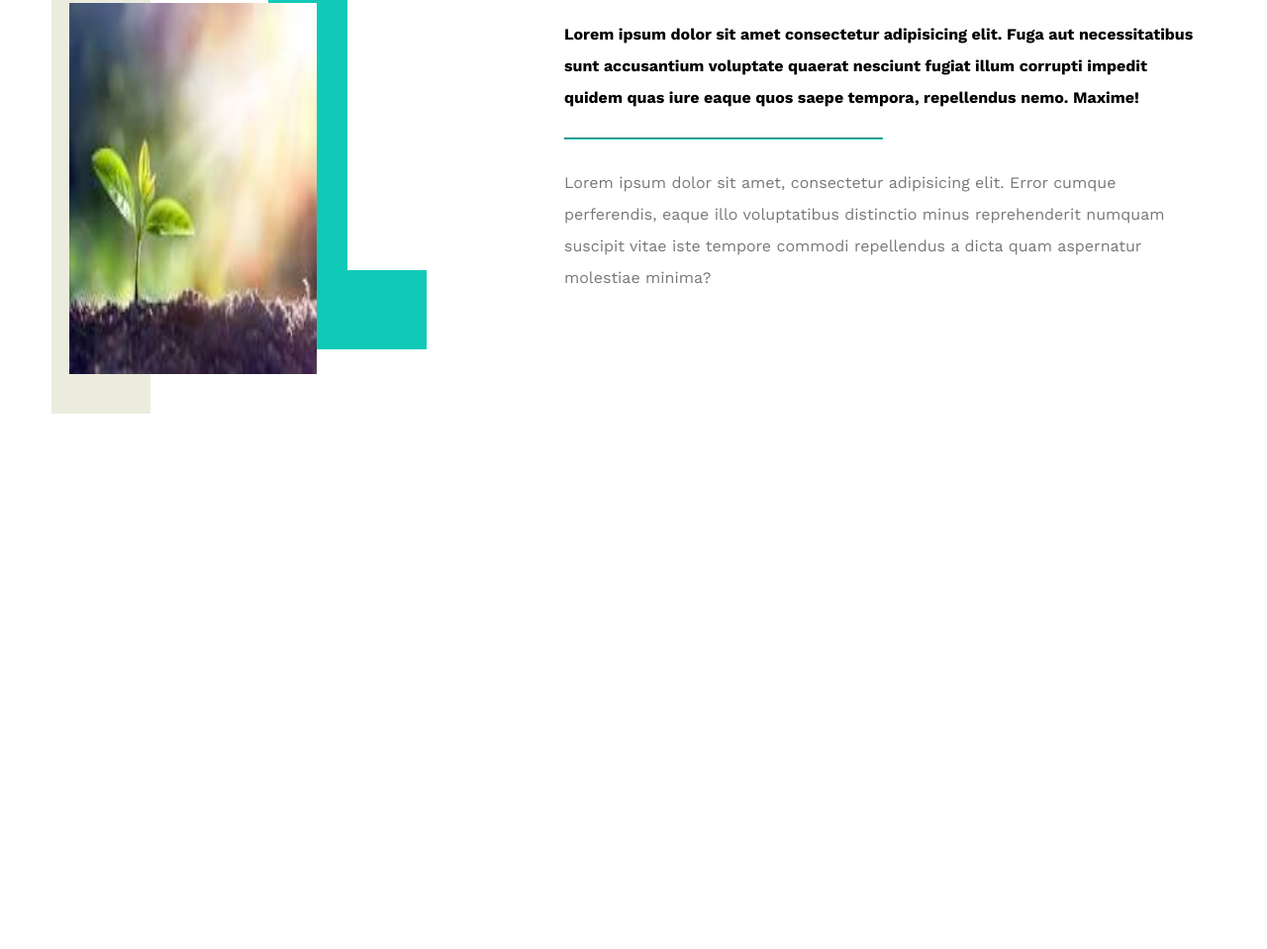
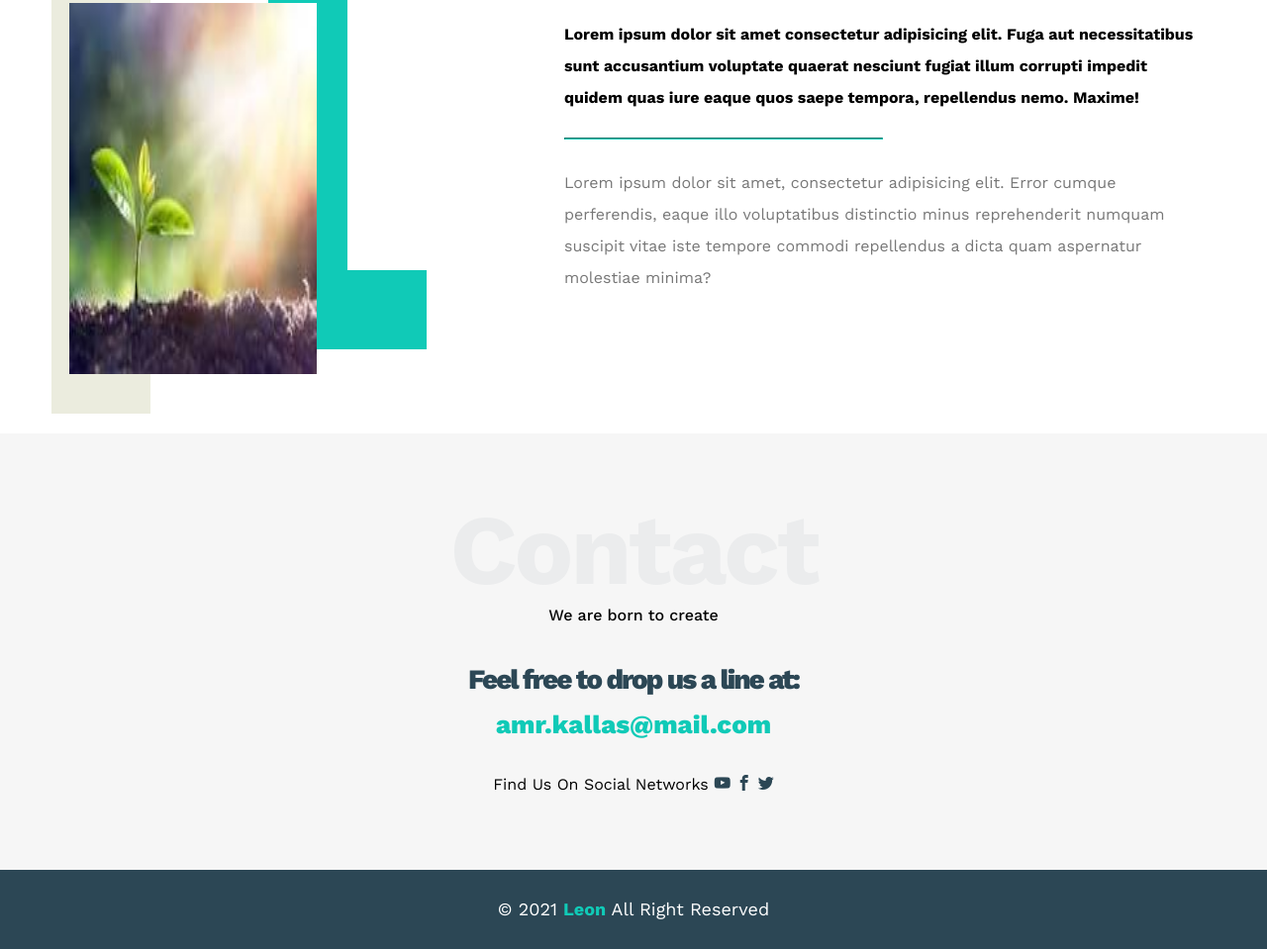
Before and after one commit to amr-kallas/Leon, a plain HTML site: page index.html in a window 1280 px wide. Shown: the part 2698-3657 px from the top of the page at 99% size. Before the commit the page ends 3136 px from the top, so only its background shows below. Drawn offline with nearby package versions, Linux system fonts and the light colour scheme; files whose address does not match are found by name.

Commit message:
second commit

```diff
--- a/index.html
+++ b/index.html
@@ -68,7 +68,7 @@
     </div>
     <!-- End Features -->
     <!-- Start Services -->
-    <div class="services">
+    <div class="services" id="services">
         <div class="container">
             <h2 class="special-heading">Services</h2>
             <p>Don't be busy, be productive</p>
@@ -127,7 +127,7 @@
     </div>
     <!-- End Services -->
     <!-- Start portfolio -->
-    <div class="portfolio">
+    <div class="portfolio" id="main">
         <div class="container">
             <h3 class="special-heading">portfolio</h3>
             <p>If you do it right, it will last forever.</p>
@@ -159,7 +159,7 @@
     </div>
     <!-- End portofolio -->
     <!-- Start about -->
-    <div class="about">
+    <div class="about" id="about">
         <div class="container">
           <h3 class="special-heading">About</h3>
           <p>Less is more work</p>
@@ -178,7 +178,28 @@
         </div>
     </div>
     <!-- End about -->
-
-
+    <!-- Start contact -->
+    <div class="contact" id="contact">
+        <div class="container">
+          <h3 class="special-heading">Contact</h3>
+          <p>We are born to create</p>
+          <div class="text">
+              <h3 class="feel">Feel free to drop us a line at:</h3>
+              <a href="mailto:amr.a.m.r.kallas.2001@gmail.com?subject=Contact">amr.kallas@mail.com</a>
+          </div>
+          <div class="find">
+              <p>Find Us On Social Networks</p>
+                <i class="icon-youtube"></i>
+                <i class="icon-facebook"></i>
+                <i class="icon-twitter"></i>
+          </div>
+        </div>
+    </div>
+    <!-- End Contact -->
+    <!-- Start footer -->
+    <!-- End footer -->
+    <div class="footer">
+        &copy; 2021 <span>Leon</span> All Right Reserved
+    </div>
 </body>
 </html>
--- a/style.css
+++ b/style.css
@@ -101,6 +101,14 @@ body{
     position: relative;
     right: -36px;
 }
+@media(max-width:470px){
+    .header h1{
+        font-size: 23px;
+    }
+}
+html{
+    scroll-behavior: smooth;
+}
 /* End Header */
 /* Start Landing */
 .Landing{
@@ -160,7 +168,7 @@ body{
     text-align: center;
     font-size: 100px;
     margin: 0;
-    color: #ebecde;
+    color: #ebeced;
     letter-spacing: -3px;
 }
 .special-heading +p{
@@ -234,7 +242,7 @@ body{
 /* Start Portfolio */
 .portfolio{
     padding: 60px 0;
-    background-color: #ddd;
+    background-color: #f6f6f6;
 }
 .portfolio-content{
     display: grid;
@@ -333,6 +341,57 @@ body{
         margin: 0 auto 60px;
     }
 }
+/* End about */
+/* Start Contact */
+.contact{
+    padding: 60px 0;
+    background-color: #f6f6f6;
+}
 
+.contact .feel{
+    text-align: center;
+    font-weight: 800;
+    font-size: 28px;
+    color: #2c4755;
+    letter-spacing: -2px;
+    margin-bottom: 15px;
+}
+.contact .text a{
+    display: block;
+    text-decoration: none;
+    text-align: center;
+    font-size: 26px;
+    font-weight: 800;
+    color: #10cab7;
+}
+.contact .find{
+    display: flex;
+    justify-content: center;
+    margin-top: 20px;
+}
+.contact .find i{
+    margin-top: 15px;
+    padding-left: 6px;
+    color: #2c4755;
+}
+@media(max-width:370px){
+    .contact .feel{
+        font-size: 20px;
+    }
+}
 
-/* End about */
+/* End Contact */
+
+/* Start footer */
+.footer{
+    background-color: #2c4755;
+    padding: 30px;
+    text-align: center;
+    color: white;
+    font-size: 18px;
+}
+.footer span{
+    color: #10cab7;
+    font-weight: 700;
+}
+/* End footer */
```
